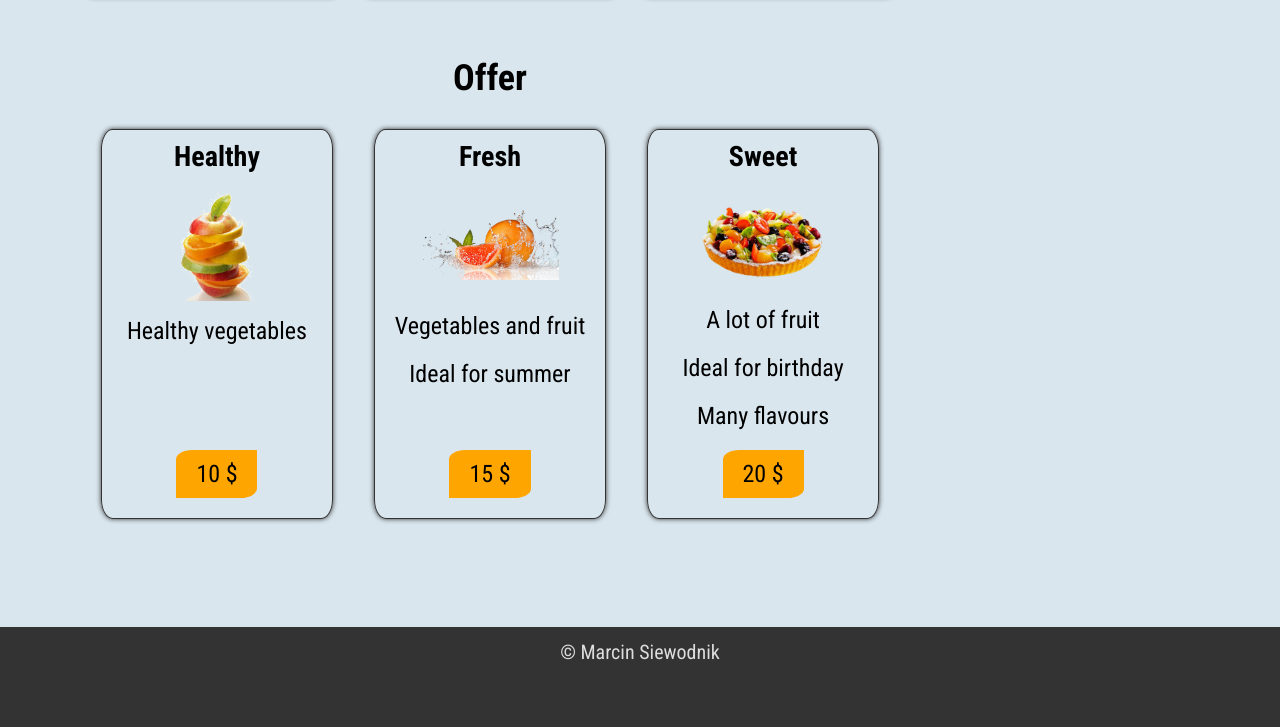
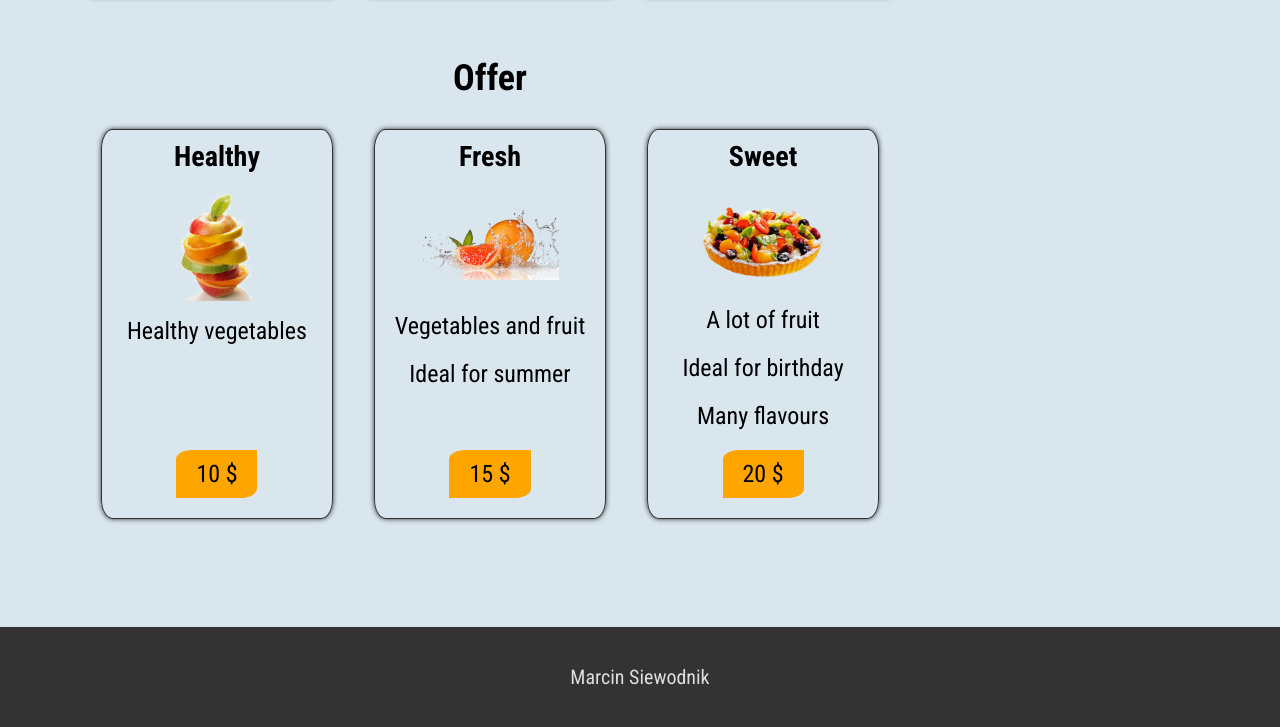
Before and after one commit to marcinsiewodnik/grocery-store-page, a plain HTML site: page index.html in a window 1280 px wide. Shown: the part 2651-3378 px from the top of the page. Drawn offline with nearby package versions, Linux system fonts and the light colour scheme.

Commit message:
Small change footer

```diff
--- a/css/footer.css
+++ b/css/footer.css
@@ -7,23 +7,11 @@ footer {
     color: #ddd;
     background-color: #333;
 
-    height: 100px;
-
-    display: flex;
-
-    flex-direction: column;
 }
 
-footer div {
+footer p {
 
-    flex-basis: 50%;
-
-    flex-grow: 1;
-}
-
-footer div p {
-
-    line-height: 50px;
+    line-height: 100px;
 }
 
 @media(min-width: 1025px){
--- a/index.html
+++ b/index.html
@@ -179,7 +179,7 @@
 
             <div class="author">
 
-                <p>&copy; Marcin Siewodnik</p>
+                <p>Marcin Siewodnik</p>
 
             </div>
 
```
